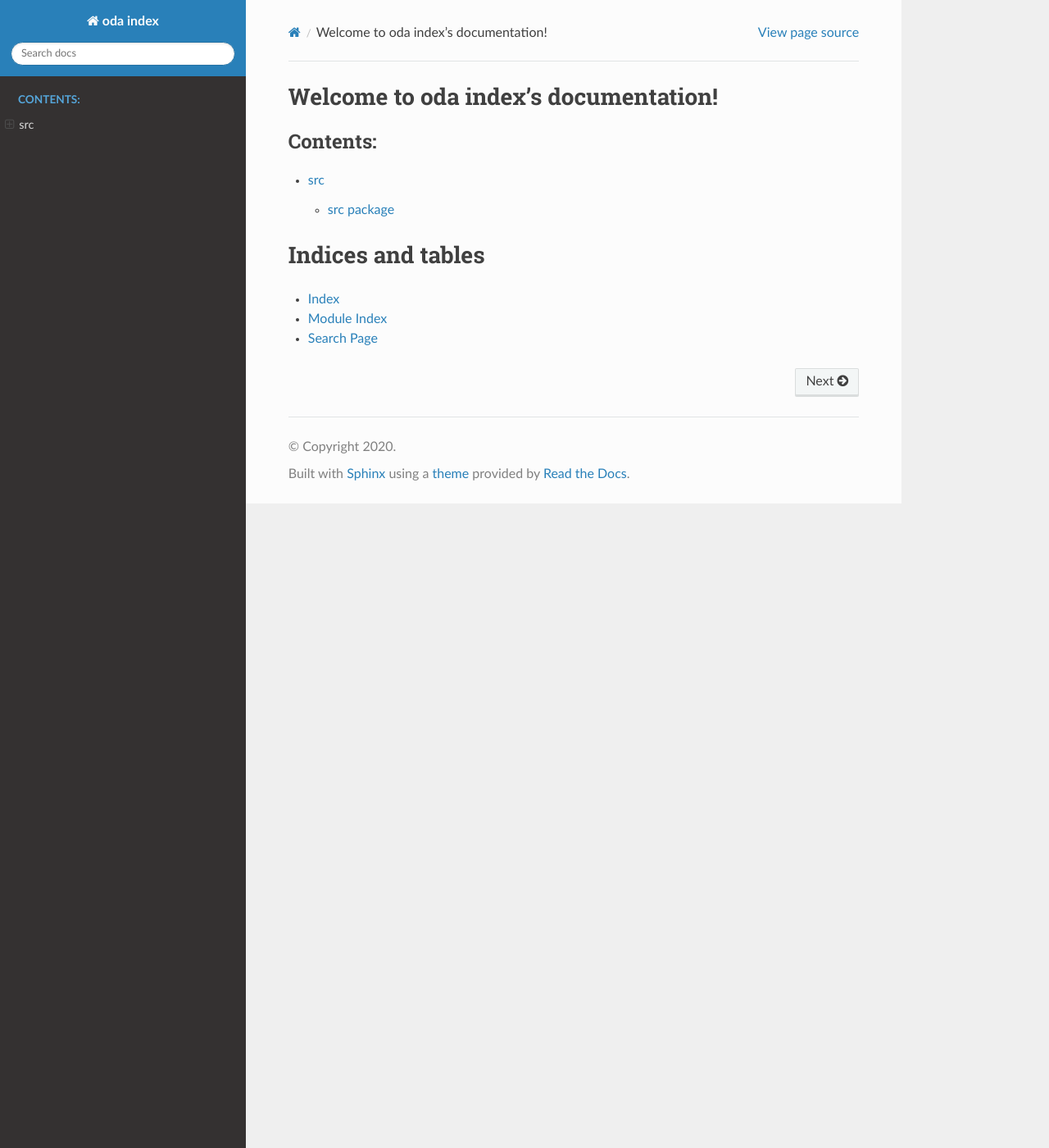
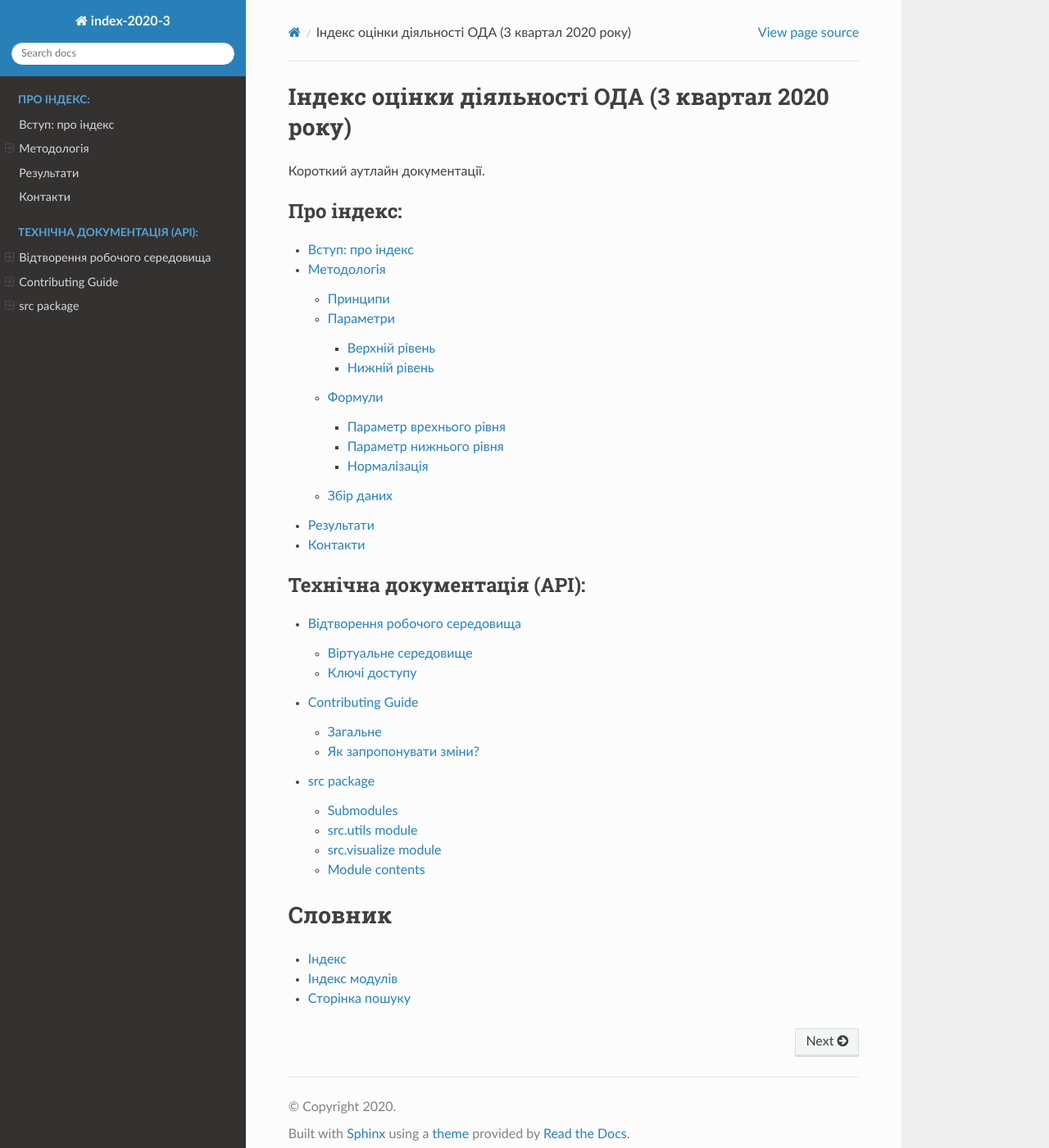
Before and after one commit to regional-development/index-2020-3, a Sphinx documentation site: the page built from docs/index.rst, in a window 1280 px wide and 1400 px high. Shown: the whole window at 82% size. Built offline with Sphinx 7.4.7 and the Read the Docs theme 2.0.0, drawn with Linux system fonts in a browser that asks for light colours.

Commit message:
Структура документації

```diff
--- a/docs/conf.py
+++ b/docs/conf.py
@@ -20,10 +20,11 @@ sys.path.insert(0, os.path.abspath('..'))
 
 # -- Project information -----------------------------------------------------
 
-project = 'oda index'
+project = 'index-2020-3'
 copyright = '2020'
 author = ''
 
+release = '0.5'
 
 # -- General configuration ---------------------------------------------------
 
@@ -35,6 +36,8 @@ extensions = [
     'sphinx.ext.napoleon',
     'sphinx_rtd_theme'
 ]
+
+language = 'uk_UA'
 
 # Add any paths that contain templates here, relative to this directory.
 templates_path = ['_templates']
--- a/docs/index.rst
+++ b/docs/index.rst
@@ -3,18 +3,32 @@
    You can adapt this file completely to your liking, but it should at least
    contain the root `toctree` directive.
 
-Welcome to oda index's documentation!
-=====================================
+Індекс оцінки діяльності ОДА (3 квартал 2020 року)
+==================================================
+
+Короткий аутлайн документації.
+
+.. toctree::
+   :maxdepth: 4
+   :caption: Про індекс:
+
+   writings/intro.rst
+   writings/methodology.rst
+   writings/results.rst
+   writings/contacts.rst
+
 
 .. toctree::
    :maxdepth: 2
-   :caption: Contents:
+   :caption: Технічна документація (АРІ):
 
-   source/modules.rst
+   writings/installation.rst
+   writings/CONTRIBUTING.rst
+   source/src.rst
 
 
 
-Indices and tables
+Словник
 ==================
 
 * :ref:`genindex`
--- a/docs/source/src.rst
+++ b/docs/source/src.rst
@@ -1,3 +1,5 @@
+.. _sourcecode:
+
 src package
 ===========
 
--- /dev/null
+++ b/docs/writings/CODEBASE_STRUCTURE.rst
@@ -0,0 +1 @@
+.. include:: ../../.github/CODEBASE_STRUCTURE.rst
--- /dev/null
+++ b/docs/writings/CONTRIBUTING.rst
@@ -0,0 +1 @@
+.. include:: ../../.github/CONTRIBUTING.rst
--- /dev/null
+++ b/docs/writings/installation.rst
@@ -0,0 +1,45 @@
+Відтворення робочого середовища
+===============================
+
+.. image:: https://mybinder.org/badge_logo.svg
+        :target: https://mybinder.org/v2/gh/regional-development/index-2020-3/main
+
+
+Віртуальне середовище
+---------------------
+
+Ці інструкції допоможуть відтворити віртуальне середовище:
+через ``binder`` в хмарі або на локальному комп'ютері через ``venv``.
+
+.. code-block:: console
+
+    $ git clone https://github.com/regional-development/index-2020-3.git
+    $ cd index-2020-3
+    $ python -m venv env
+    $ source env/Scripts/activate
+    (env)$ python -m pip install -U pip setuptools wheel
+    (env)$ python -m pip install -r requirements.txt
+
+Для роботи з папкою ``notebooks/``:
+
+.. code-block:: console
+
+    (env)$ jupyter notebook
+
+Ключі доступу
+-------------
+
+Певні датасети -- `P02_006, P02_007, P04_009` -- формуються з локальних баз даних, котрі потребують ключів доступу.
+
+Поточна версія датасетів, котра використовується для розрахунків, збережена в агрегованому форматі в ``data/interim``.
+Якщо є потреба `оновити датасети`, слід додати ключі у файл ``.env`` у корені репозиторію у такому форматі:
+
+.. code-block:: console
+
+    MSSQL=123
+    POSTGRESQL=123
+
+
+.. seealso::
+
+    :ref:`contact`: для отримання ключів доступу
--- /dev/null
+++ b/docs/writings/intro.rst
@@ -0,0 +1,4 @@
+Вступ: про індекс
+=================
+
+Ця сторінка окреслює основу оцінювання: які завдання індекс покликаний вирішити.
--- /dev/null
+++ b/docs/writings/methodology.rst
@@ -0,0 +1,90 @@
+Методологія
+===========
+
+Перший рівень
+
+Ця частина окреслює принципи побудови індексу,
+використані в поточній версії параметри,
+а також вказує на особливості збору даних.
+
+
+Принципи
+--------
+
+Другий рівень
+
+
+Параметри
+---------
+
+Другий рівень
+
+
+Верхній рівень
+^^^^^^^^^^^^^^
+
+Третій рівень
+
+
+Нижній рівень
+^^^^^^^^^^^^^^
+
+Третій рівень
+
+
+Формули
+-------
+
+Введення
+
+
+Параметр врехнього рівня
+^^^^^^^^^^^^^^^^^^^^^^^^
+
+.. image:: ../images/f2.png
+    :width: 400 px
+    :alt: Формула розрахунку індексу оцінки
+    :align: center
+
+де:
+
+- I  - індекс оцінки діяльності ОДА
+- Pi - галузевий параметр
+- Ki - коефіцієнт важливості (за замовчанням дорівнює 1)
+- n - кількість галузевих параметрів (наразі, згідно із ЗУ “Про місцеві державні адміністрації”, їх 8)
+
+
+Параметр нижнього рівня
+^^^^^^^^^^^^^^^^^^^^^^^
+
+.. image:: ../images/f1.png
+    :width: 400 px
+    :alt: Формула розрахунку галузевих параметрів (нижній рівень індексу)
+    :align: center
+
+де:
+
+- Pi - галузевий параметр
+- pij - нормалізований на проміжку [0;1] параметр нижнього рівня (докладніше про принципами нормалізації нижче)
+- kij - коефіцієнт важливості (за замовчанням дорівнює 1)
+- m - кількість параметрів нижнього рівня, що використовуються для розрахунку галузевого параметру
+
+
+Нормалізація
+^^^^^^^^^^^^
+
+.. image:: https://wikimedia.org/api/rest_v1/media/math/render/svg/73032b45bffd5e5140483fbe1ed49bf174f1962d
+    :width: 400 px
+    :alt: min-max normalization
+    :align: center
+
+де
+
+.. seealso::
+
+    :ref:`sourcecode`: нормалізація в ``Python``
+
+Збір даних
+----------
+
+Другий рівень
--- /dev/null
+++ b/docs/writings/results.rst
@@ -0,0 +1,2 @@
+Результати
+==========
```
Also changed, not shown: README.md (+1 -1 lines), docs/writings/contacts.rst (added, +9 -0 lines), .github/CODEBASE_STRUCTURE.rst, .github/CONTRIBUTING.md (deleted), .github/CONTRIBUTING.rst (added), .github/pull_request_template.md, docs/images/f1.png (added), docs/images/f2.png (added).
